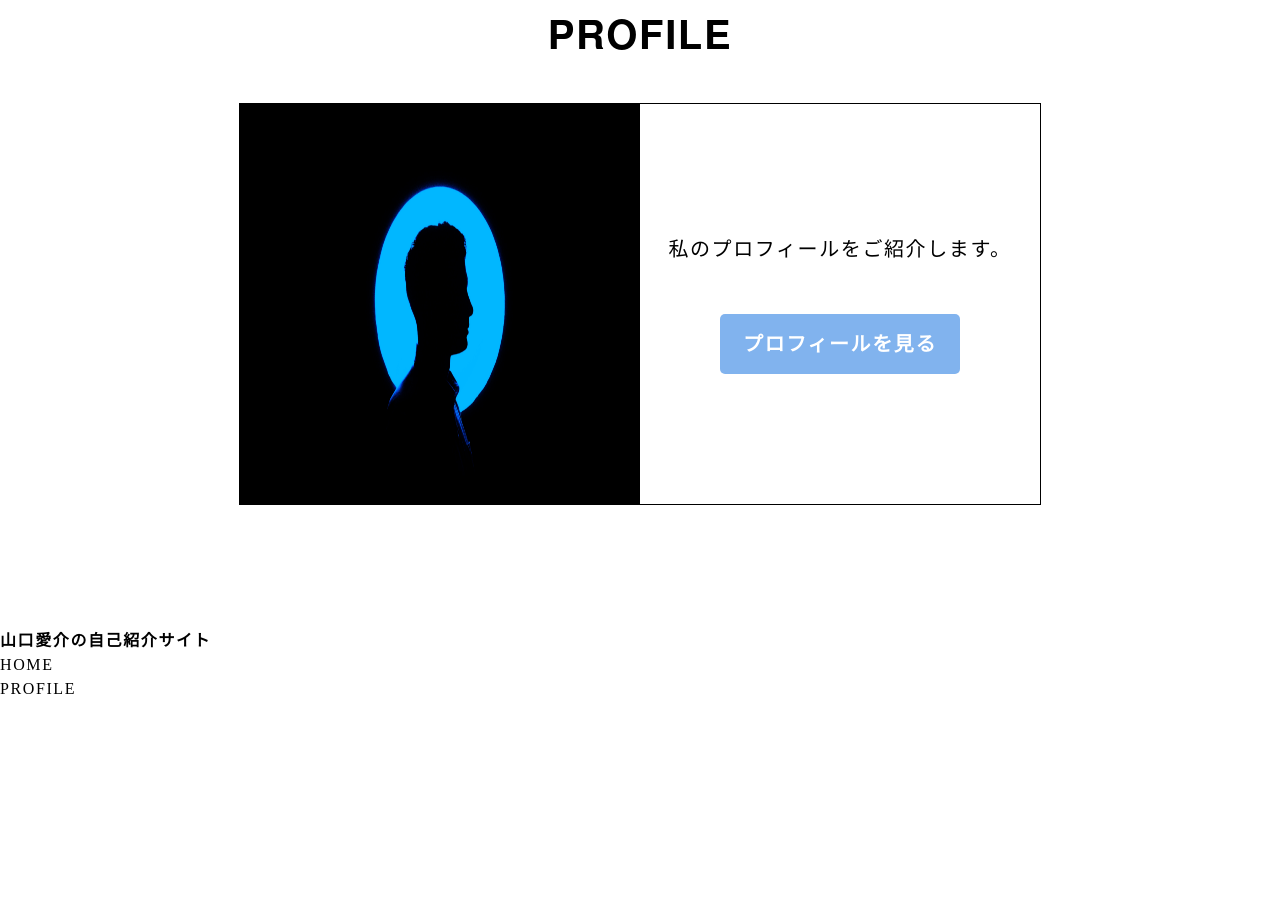
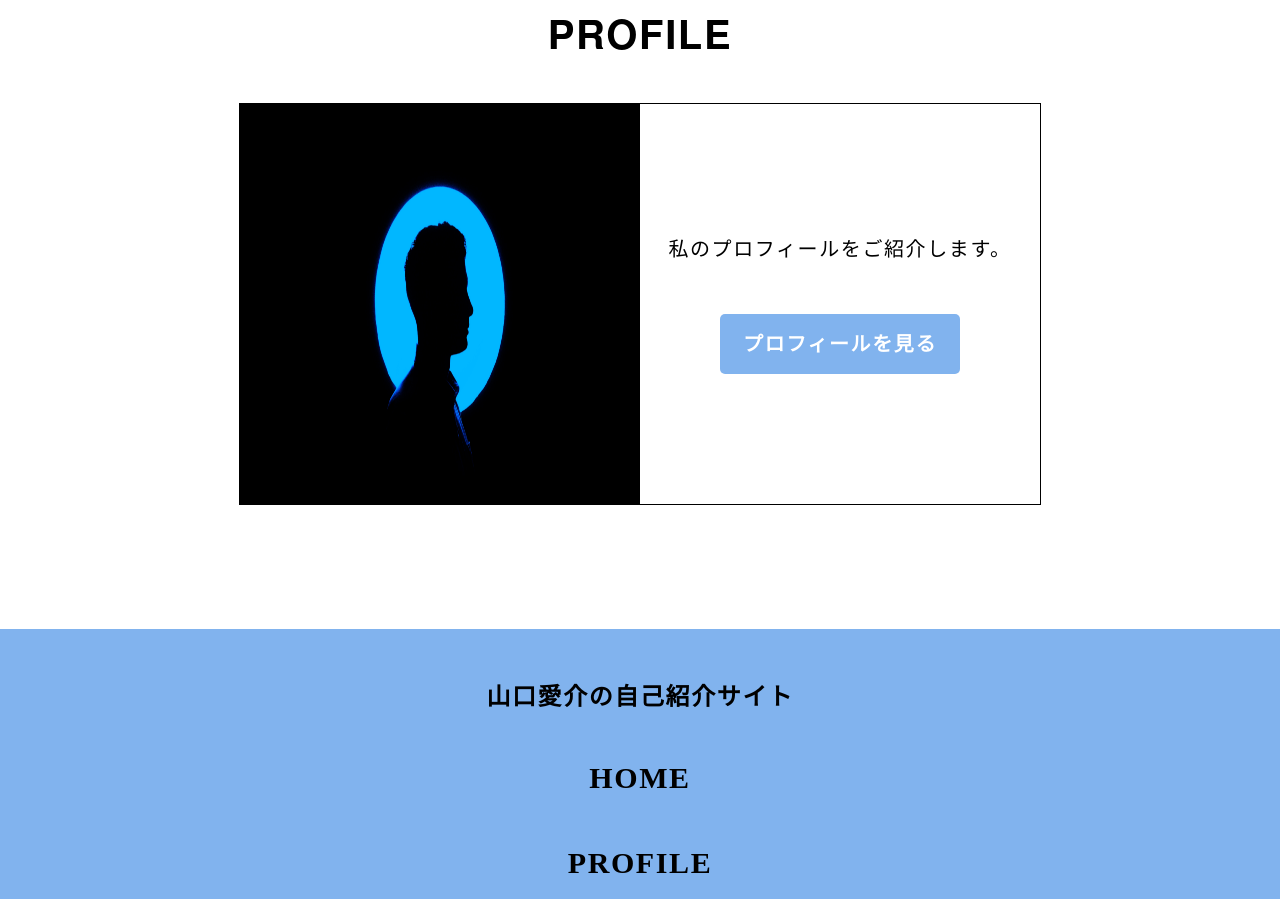
Before and after one commit to I-BIS-company/ibis_subject-yamaguchi, a plain HTML site: page index.html in a window 1280 px wide. Shown: the part 1517-2416 px from the top of the page. Before the commit the page ends 2218 px from the top, so only its background shows below. Drawn offline with Linux system fonts and the light colour scheme.

Commit message:
フッターPC追加

```diff
--- a/assets/sass/_footer.scss
+++ b/assets/sass/_footer.scss
@@ -0,0 +1,33 @@
+footer{
+    background: #81B3EE;
+    height: 270px;
+
+    h3{
+        max-width: 1200px;
+        margin: 0 auto;
+        font-size: 24px;
+        font-weight: 600;
+        text-align: center;
+
+        padding-top: 50px;
+    }
+    .footer_nav{
+        margin: 0 auto;
+        text-align: center;
+        max-width: 1200px;
+        .footer_navList{
+            li{
+                margin-top: 40px;
+                a{
+                    display: block;
+                    font-size: 30px;
+                    font-weight: bold;
+                    &:hover{
+                        opacity: .5;
+                    }
+                }
+            }
+        }
+    }
+
+}
```
Also changed, not shown: assets/sass/style.css, 2 other files.
